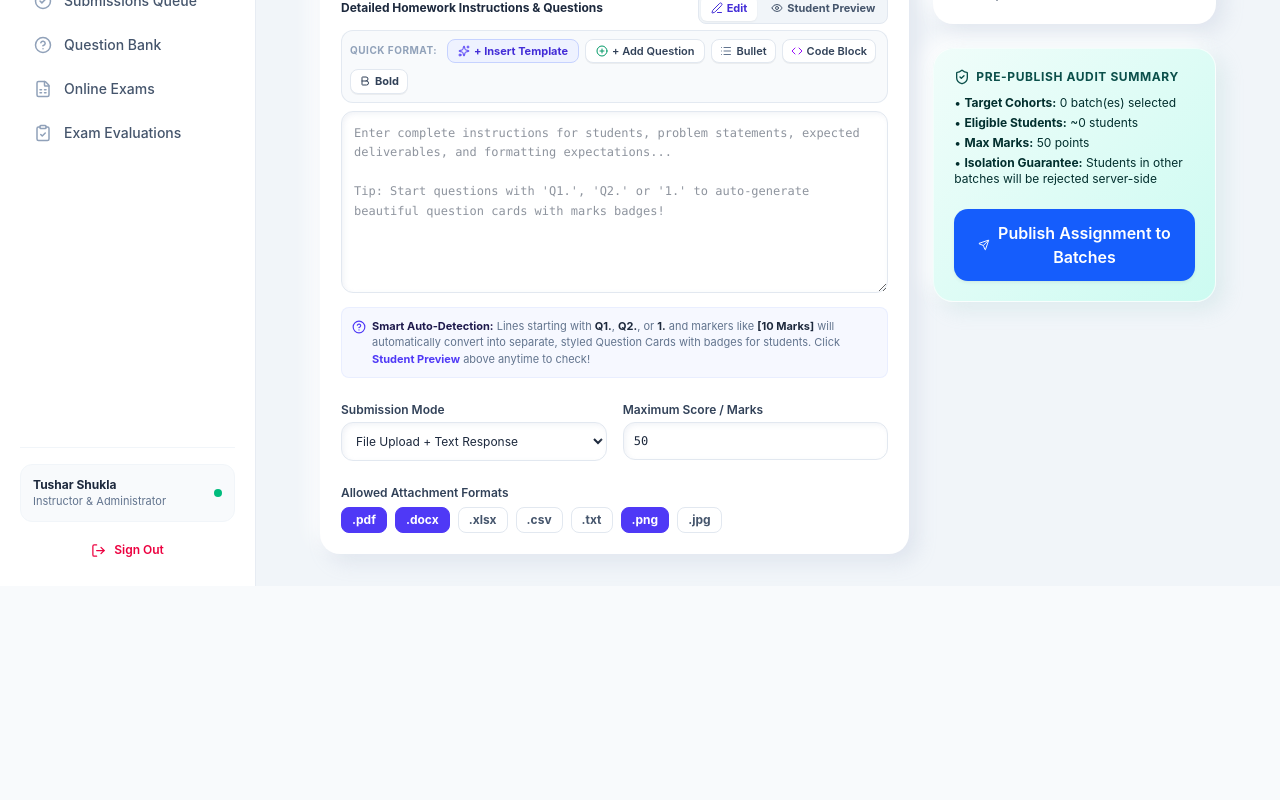
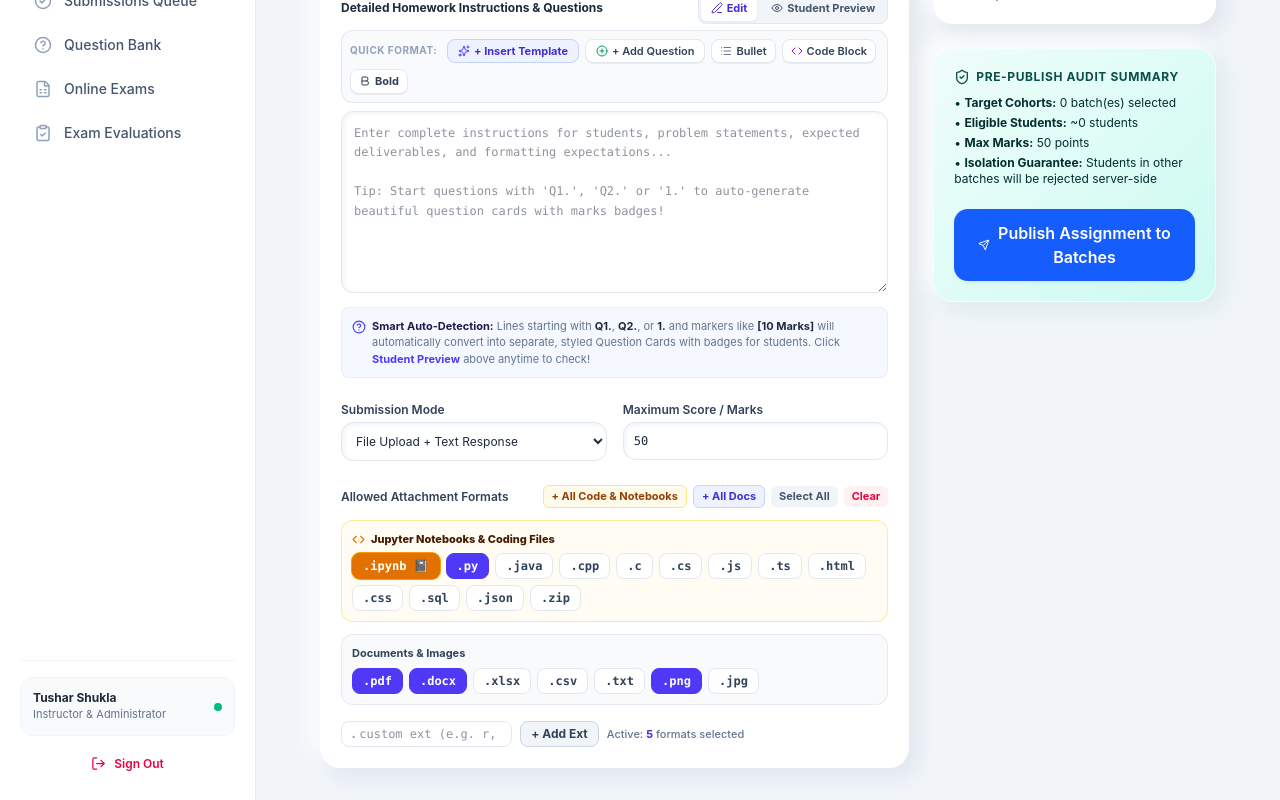
Before and after one commit to tusharshukla34/Test-Window, a Next.js app: page /admin/assignments/create in a window 1280 px wide. Shown: the part 393-1193 px from the top of the page. Before the commit the page ends 979 px from the top, so only its background shows below. Built offline with nearby package versions, Linux system fonts and the light colour scheme; no server answers; the database is empty.

Commit message:
Allow .ipynb and coding files in assignments and upload handler

```diff
--- a/src/app/admin/assignments/create/page.tsx
+++ b/src/app/admin/assignments/create/page.tsx
@@ -21,7 +21,8 @@ export default function CreateAssignmentPage() {
   const [instructions, setInstructions] = useState('');
   const [instructionsTab, setInstructionsTab] = useState<'write' | 'preview'>('write');
   const [submissionType, setSubmissionType] = useState<'both' | 'file_upload' | 'text_response'>('both');
-  const [allowedFormats, setAllowedFormats] = useState<string[]>(['pdf', 'docx', 'png']);
+  const [allowedFormats, setAllowedFormats] = useState<string[]>(['pdf', 'docx', 'png', 'ipynb', 'py']);
+  const [customFormatInput, setCustomFormatInput] = useState('');
   const [maxFileSizeMb, setMaxFileSizeMb] = useState(15);
   const [maxScore, setMaxScore] = useState(50);
   const [rubric, setRubric] = useState('');
@@ -90,7 +91,35 @@ export default function CreateAssignmentPage() {
     }
   };
 
-  const allFormats = ['pdf', 'docx', 'xlsx', 'csv', 'txt', 'png', 'jpg'];
+  const standardFormats = ['pdf', 'docx', 'xlsx', 'csv', 'txt', 'png', 'jpg'];
+  const codingFormats = ['ipynb', 'py', 'java', 'cpp', 'c', 'cs', 'js', 'ts', 'html', 'css', 'sql', 'json', 'zip'];
+  const [availableFormats, setAvailableFormats] = useState<string[]>([
+    'pdf', 'docx', 'xlsx', 'csv', 'txt', 'png', 'jpg',
+    'ipynb', 'py', 'java', 'cpp', 'c', 'cs', 'js', 'ts', 'html', 'css', 'sql', 'json', 'zip'
+  ]);
+
+  const handleAddCustomFormat = () => {
+    const clean = customFormatInput.trim().replace(/^\./, '').toLowerCase();
+    if (clean) {
+      if (!availableFormats.includes(clean)) {
+        setAvailableFormats(prev => [...prev, clean]);
+      }
+      if (!allowedFormats.includes(clean)) {
+        setAllowedFormats(prev => [...prev, clean]);
+      }
+      setCustomFormatInput('');
+    }
+  };
+
+  const handleSelectAllCoding = () => {
+    const toAdd = codingFormats.filter(f => !allowedFormats.includes(f));
+    setAllowedFormats(prev => [...prev, ...toAdd]);
+  };
+
+  const handleSelectAllDocuments = () => {
+    const toAdd = standardFormats.filter(f => !allowedFormats.includes(f));
+    setAllowedFormats(prev => [...prev, ...toAdd]);
+  };
 
   return (
     <div className="max-w-4xl mx-auto space-y-6">
@@ -331,31 +360,143 @@ Q2. What is the time complexity and space complexity of your algorithm?
 
             {/* Allowed Formats */}
             {submissionType !== 'text_response' && (
-              <div className="pt-2">
-                <label className="block text-xs font-semibold text-slate-700 mb-1.5">
+              <div className="pt-2 space-y-3">
+                <div className="flex flex-wrap items-center justify-between gap-2">
+                  <label className="block text-xs font-semibold text-slate-700">
                     Allowed Attachment Formats
                   </label>
-                <div className="flex flex-wrap gap-2">
-                  {allFormats.map(fmt => (
+                  <div className="flex items-center gap-1.5 flex-wrap">
+                    <button
+                      type="button"
+                      onClick={handleSelectAllCoding}
+                      className="text-[11px] font-bold text-amber-800 hover:text-amber-900 bg-amber-50 hover:bg-amber-100 border border-amber-200 px-2 py-0.5 rounded-md transition cursor-pointer"
+                    >
+                      + All Code &amp; Notebooks
+                    </button>
+                    <button
+                      type="button"
+                      onClick={handleSelectAllDocuments}
+                      className="text-[11px] font-bold text-indigo-700 hover:text-indigo-800 bg-indigo-50 hover:bg-indigo-100 border border-indigo-200 px-2 py-0.5 rounded-md transition cursor-pointer"
+                    >
+                      + All Docs
+                    </button>
+                    <button
+                      type="button"
+                      onClick={() => setAllowedFormats(availableFormats)}
+                      className="text-[11px] font-bold text-slate-600 hover:text-slate-800 bg-slate-100 hover:bg-slate-200 px-2 py-0.5 rounded-md transition cursor-pointer"
+                    >
+                      Select All
+                    </button>
+                    <button
+                      type="button"
+                      onClick={() => setAllowedFormats([])}
+                      className="text-[11px] font-bold text-rose-600 hover:text-rose-700 bg-rose-50 hover:bg-rose-100 px-2 py-0.5 rounded-md transition cursor-pointer"
+                    >
+                      Clear
+                    </button>
+                  </div>
+                </div>
+
+                {/* Notebooks & Coding Formats Group */}
+                <div className="space-y-1.5 p-2.5 rounded-xl bg-amber-50/60 border border-amber-200/80">
+                  <div className="flex items-center gap-1.5 text-[11px] font-extrabold text-amber-950">
+                    <Code size={13} className="text-amber-600" />
+                    <span>Jupyter Notebooks &amp; Coding Files</span>
+                  </div>
+                  <div className="flex flex-wrap gap-1.5">
+                    {availableFormats
+                      .filter(fmt => codingFormats.includes(fmt) || (!standardFormats.includes(fmt) && !['pdf', 'docx', 'xlsx', 'csv', 'txt', 'png', 'jpg'].includes(fmt)))
+                      .map(fmt => {
+                        const isSelected = allowedFormats.includes(fmt);
+                        const isNotebook = fmt === 'ipynb';
+                        return (
                           <button
                             key={fmt}
                             type="button"
                             onClick={() => {
-                        if (allowedFormats.includes(fmt)) {
+                              if (isSelected) {
                                 setAllowedFormats(allowedFormats.filter(f => f !== fmt));
                               } else {
                                 setAllowedFormats([...allowedFormats, fmt]);
                               }
                             }}
-                      className={`px-2.5 py-1 text-xs font-bold rounded-lg border transition ${
-                        allowedFormats.includes(fmt)
+                            className={`px-2.5 py-1 text-xs font-mono font-bold rounded-lg border transition cursor-pointer ${
+                              isSelected
+                                ? isNotebook
+                                  ? 'bg-amber-600 text-white border-amber-600 shadow-xs ring-1 ring-amber-500'
+                                  : 'bg-indigo-600 text-white border-indigo-600'
+                                : 'bg-white text-slate-700 border-slate-200 hover:bg-slate-50'
+                            }`}
+                          >
+                            .{fmt} {isNotebook && '📓'}
+                          </button>
+                        );
+                      })}
+                  </div>
+                </div>
+
+                {/* Documents & Media Group */}
+                <div className="space-y-1.5 p-2.5 rounded-xl bg-slate-50 border border-slate-200/80">
+                  <div className="text-[11px] font-bold text-slate-700">
+                    Documents &amp; Images
+                  </div>
+                  <div className="flex flex-wrap gap-1.5">
+                    {availableFormats
+                      .filter(fmt => standardFormats.includes(fmt))
+                      .map(fmt => {
+                        const isSelected = allowedFormats.includes(fmt);
+                        return (
+                          <button
+                            key={fmt}
+                            type="button"
+                            onClick={() => {
+                              if (isSelected) {
+                                setAllowedFormats(allowedFormats.filter(f => f !== fmt));
+                              } else {
+                                setAllowedFormats([...allowedFormats, fmt]);
+                              }
+                            }}
+                            className={`px-2.5 py-1 text-xs font-mono font-bold rounded-lg border transition cursor-pointer ${
+                              isSelected
                                 ? 'bg-indigo-600 text-white border-indigo-600'
-                          : 'bg-white text-slate-600 border-slate-200 hover:bg-slate-50'
+                                : 'bg-white text-slate-700 border-slate-200 hover:bg-slate-50'
                             }`}
                           >
                             .{fmt}
                           </button>
-                  ))}
+                        );
+                      })}
+                  </div>
+                </div>
+
+                {/* Add Custom Extension Inline */}
+                <div className="flex items-center gap-2 pt-1 flex-wrap">
+                  <div className="flex items-center rounded-lg border border-slate-200 bg-white px-2 py-1 text-xs text-slate-600 focus-within:border-indigo-500 focus-within:ring-1 focus-within:ring-indigo-500">
+                    <span className="text-slate-400 font-mono font-bold mr-0.5">.</span>
+                    <input
+                      type="text"
+                      value={customFormatInput}
+                      onChange={e => setCustomFormatInput(e.target.value.toLowerCase().replace(/[^a-z0-9]/g, ''))}
+                      onKeyDown={e => {
+                        if (e.key === 'Enter') {
+                          e.preventDefault();
+                          handleAddCustomFormat();
+                        }
+                      }}
+                      placeholder="custom ext (e.g. r, go, rs)"
+                      className="w-36 outline-none text-xs text-slate-800 font-mono"
+                    />
+                  </div>
+                  <button
+                    type="button"
+                    onClick={handleAddCustomFormat}
+                    className="px-2.5 py-1 text-xs font-bold rounded-lg bg-slate-100 hover:bg-slate-200 text-slate-700 border border-slate-300 transition cursor-pointer"
+                  >
+                    + Add Ext
+                  </button>
+                  <span className="text-[11px] text-slate-500 font-medium">
+                    Active: <strong className="text-indigo-700">{allowedFormats.length}</strong> formats selected
+                  </span>
                 </div>
               </div>
             )}
--- a/src/app/api/admin/assignments/route.ts
+++ b/src/app/api/admin/assignments/route.ts
@@ -50,7 +50,7 @@ export async function POST(req: NextRequest) {
       subject,
       instructions,
       submission_type: submission_type || 'both',
-      allowed_formats: allowed_formats || ['pdf', 'docx', 'png'],
+      allowed_formats: allowed_formats || ['pdf', 'docx', 'png', 'ipynb', 'py', 'zip'],
       max_file_size_mb: Number(max_file_size_mb) || 10,
       max_score: Number(max_score) || 100,
       rubric,
--- a/src/app/api/files/download/[filename]/route.ts
+++ b/src/app/api/files/download/[filename]/route.ts
@@ -49,7 +49,10 @@ export async function GET(
     } else if (ext === 'pdf') {
       mimeType = 'application/pdf';
       isInline = true;
-    } else if (ext === 'txt') {
+    } else if (ext === 'ipynb') {
+      mimeType = 'application/json';
+      isInline = true;
+    } else if (['txt', 'py', 'pyw', 'r', 'java', 'c', 'cpp', 'cc', 'h', 'hpp', 'cs', 'js', 'jsx', 'ts', 'tsx', 'html', 'htm', 'css', 'scss', 'sql', 'json', 'xml', 'yaml', 'yml', 'toml', 'sh', 'bash', 'md'].includes(ext)) {
       mimeType = 'text/plain';
       isInline = true;
     }
--- a/src/app/api/files/upload/route.ts
+++ b/src/app/api/files/upload/route.ts
@@ -4,7 +4,103 @@ import { getUploadsDir } from '@/lib/db/database';
 import fs from 'fs';
 import path from 'path';
 
-const ALLOWED_EXTENSIONS = new Set(['pdf', 'docx', 'xlsx', 'csv', 'txt', 'png', 'jpg', 'jpeg']);
+const ALLOWED_EXTENSIONS = new Set([
+  // Notebooks & Data Science (Requested: .ipynb and code files)
+  'ipynb',
+  'py',
+  'pyw',
+  'r',
+  'rmd',
+  'csv',
+  'tsv',
+  'xlsx',
+  'xls',
+
+  // Programming Languages & Code
+  'java',
+  'class',
+  'jar',
+  'c',
+  'cpp',
+  'cc',
+  'cxx',
+  'h',
+  'hpp',
+  'cs',
+  'go',
+  'rs',
+  'rb',
+  'php',
+  'swift',
+  'kt',
+  'kts',
+  'dart',
+  'scala',
+  'lua',
+  'pl',
+  'pm',
+  'm',
+  'asm',
+
+  // Web & Scripting
+  'js',
+  'jsx',
+  'mjs',
+  'cjs',
+  'ts',
+  'tsx',
+  'html',
+  'htm',
+  'css',
+  'scss',
+  'sass',
+  'less',
+  'vue',
+  'svelte',
+  'sh',
+  'bash',
+  'zsh',
+  'ps1',
+  'bat',
+  'cmd',
+
+  // Database & Config
+  'sql',
+  'db',
+  'sqlite',
+  'sqlite3',
+  'prisma',
+  'json',
+  'xml',
+  'yaml',
+  'yml',
+  'toml',
+  'ini',
+  'txt',
+  'md',
+  'markdown',
+  'log',
+
+  // Code Packages & Archives
+  'zip',
+  'rar',
+  '7z',
+  'tar',
+  'gz',
+
+  // Documents & Images
+  'pdf',
+  'docx',
+  'doc',
+  'pptx',
+  'ppt',
+  'png',
+  'jpg',
+  'jpeg',
+  'gif',
+  'webp',
+  'svg'
+]);
 const MAX_SIZE_BYTES = 25 * 1024 * 1024; // 25 MB
 
 export async function POST(req: NextRequest) {
--- a/src/app/student/assignments/page.tsx
+++ b/src/app/student/assignments/page.tsx
@@ -511,9 +511,14 @@ export default function StudentAssignmentsPage() {
                           <p className="text-xs font-bold text-slate-800">
                             {selectedFile ? selectedFile.name : 'Click to select or drag and drop your file here'}
                           </p>
-                          <p className="text-[10px] text-slate-400">
-                            Allowed formats: {selectedAsg.allowed_formats.join(', ')} (Max {selectedAsg.max_file_size_mb} MB)
+                          <p className="text-[10px] text-slate-500 font-mono">
+                            Allowed formats: {selectedAsg.allowed_formats.map(f => f.startsWith('.') ? f : '.' + f).join(', ')} (Max {selectedAsg.max_file_size_mb} MB)
                           </p>
+                          {selectedAsg.allowed_formats.some(f => ['ipynb', 'py', 'code', 'zip', 'java', 'cpp', 'js', 'ts'].includes(f.replace(/^\./, '').toLowerCase())) && (
+                            <span className="inline-flex items-center gap-1 text-[10px] font-extrabold px-2.5 py-0.5 rounded-full bg-amber-50 text-amber-900 border border-amber-200 mt-1">
+                              📓 Jupyter Notebook (.ipynb) &amp; Code files supported
+                            </span>
+                          )}
                         </div>
                       </div>
 
--- a/src/lib/db/database.ts
+++ b/src/lib/db/database.ts
@@ -195,7 +195,7 @@ function initSchema() {
       subject TEXT NOT NULL,
       instructions TEXT NOT NULL,
       submission_type TEXT NOT NULL CHECK (submission_type IN ('file_upload', 'text_response', 'both')),
-      allowed_formats TEXT NOT NULL DEFAULT 'pdf,docx,xlsx,csv,txt,png,jpg',
+      allowed_formats TEXT NOT NULL DEFAULT 'pdf,docx,xlsx,csv,txt,png,jpg,ipynb,py,java,cpp,c,cs,js,ts,html,css,sql,json,zip',
       max_file_size_mb INTEGER NOT NULL DEFAULT 10,
       max_score REAL NOT NULL DEFAULT 100,
       rubric TEXT,
@@ -387,6 +387,17 @@ function initSchema() {
   try { db.exec(`ALTER TABLE attempt_responses ADD COLUMN manual_marks REAL`); } catch {}
   try { db.exec(`ALTER TABLE attempt_responses ADD COLUMN teacher_remarks TEXT`); } catch {}
   try { db.exec(`ALTER TABLE attempt_responses ADD COLUMN descriptive_answer TEXT`); } catch {}
+
+  // Ensure assignments table includes ipynb and coding formats
+  try {
+    const existingAsgs = db.prepare(`SELECT id, allowed_formats FROM assignments`).all() as { id: string; allowed_formats: string }[];
+    for (const asg of existingAsgs) {
+      if (asg.allowed_formats && !asg.allowed_formats.includes('ipynb')) {
+        const expanded = `${asg.allowed_formats},ipynb,py,java,cpp,c,cs,js,ts,html,css,sql,json,zip`;
+        db.prepare(`UPDATE assignments SET allowed_formats = ? WHERE id = ?`).run(expanded, asg.id);
+      }
+    }
+  } catch {}
 
   // Ensure Admin credentials (ID: Tushar1234, Password: Tushar@0963)
   try {
```
Lines whose indentation alone changed are shown as unchanged.
